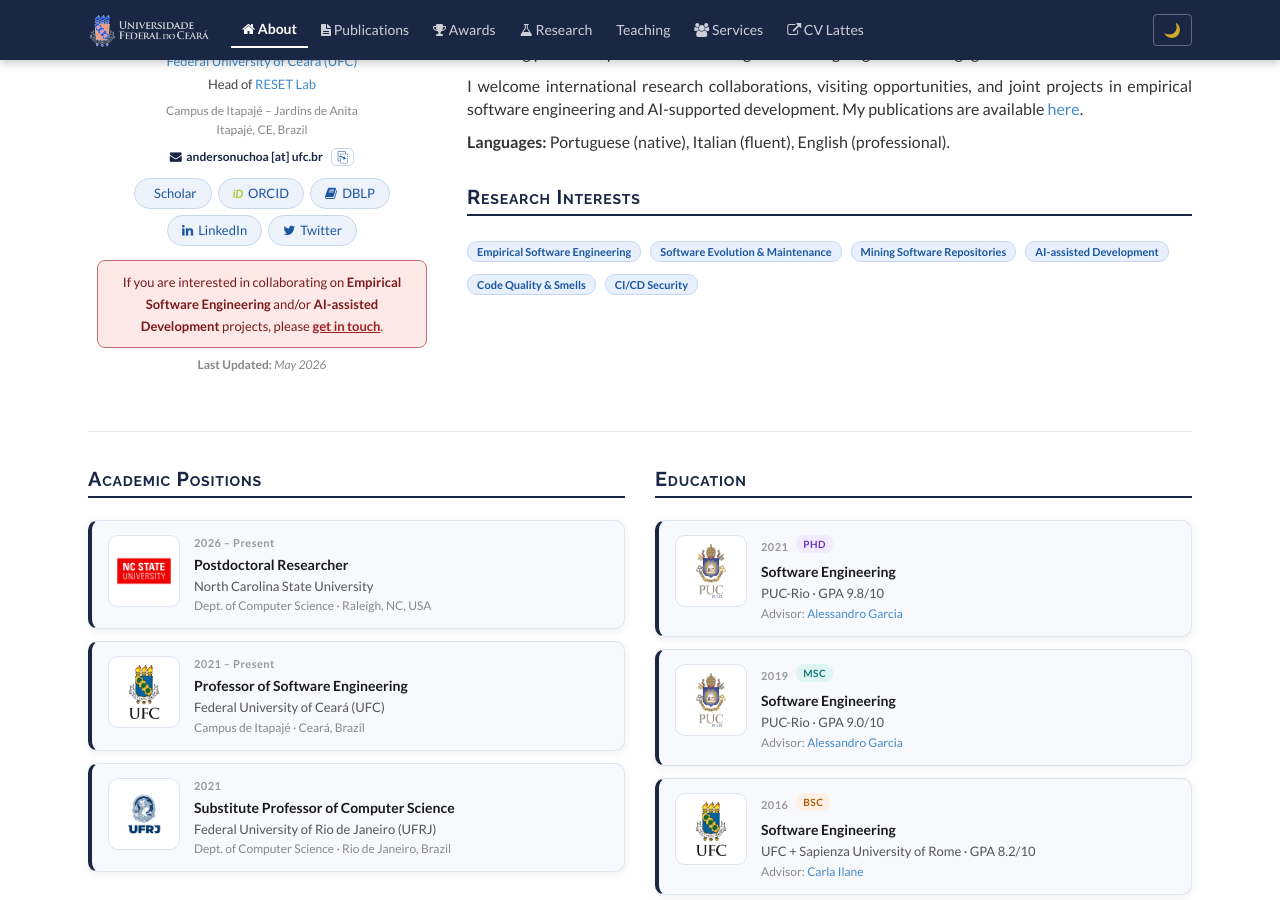
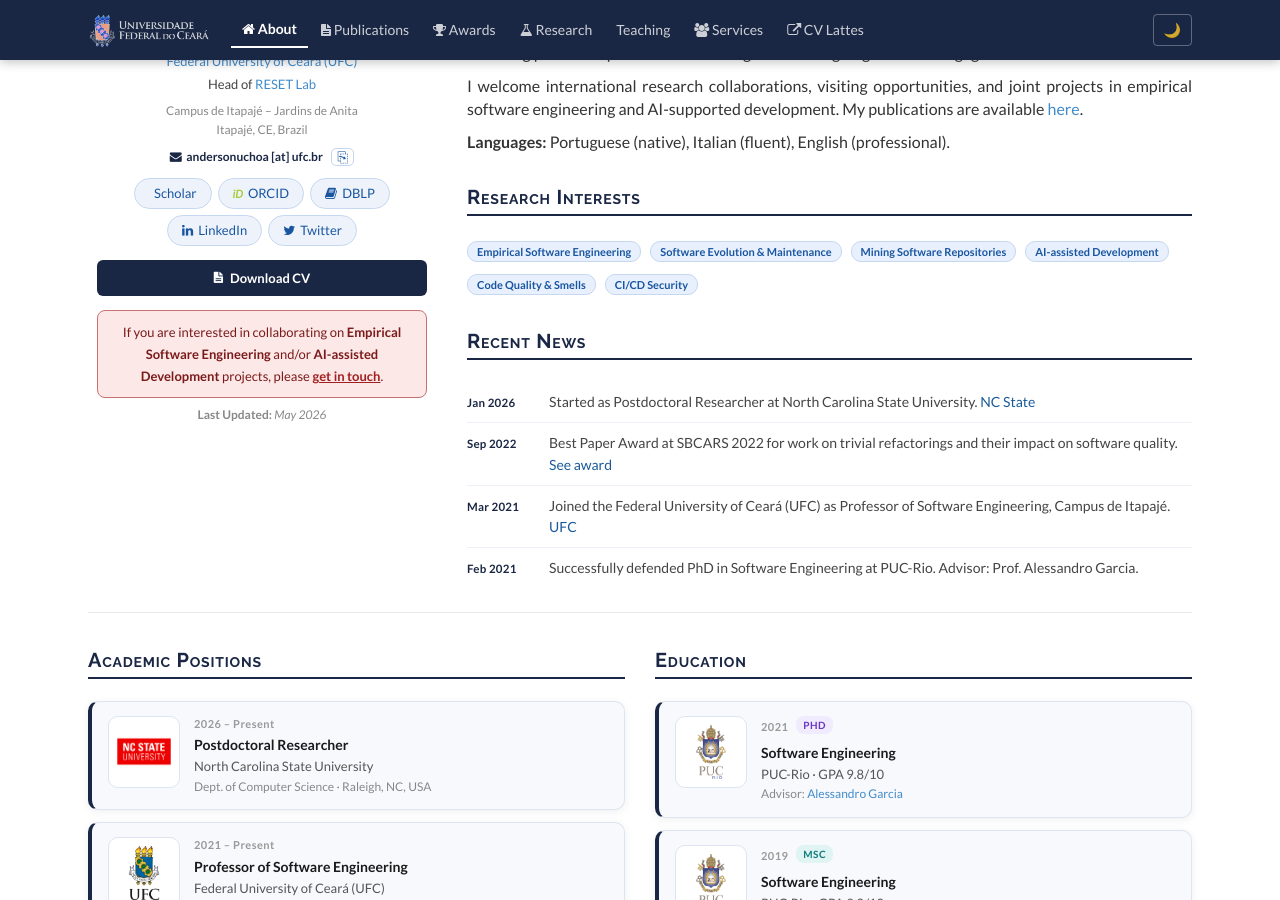
Before and after one commit to anderson-uchoa/anderson-uchoa.github.io, a Jekyll site: the page built from index.html, in a window 1280 px wide and 900 px high, scrolled down 363 px. Built offline with Jekyll 4.4.1, drawn with Linux system fonts in a browser that asks for light colours.

Commit message:
Add news section, CV button, 404 page, and sitemap
- _data/news.yml: data-driven recent news items on homepage
- index.html: Recent News section in right column; Download CV button in left column
- 404.html: custom not-found page with site layout
- _config.yml: enable jekyll-sitemap plugin (GitHub Pages supported)
- css/style.css: styles for news list, CV button, and 404 page

Co-Authored-By: Claude Sonnet 4.6 <noreply@anthropic.com>

```diff
--- a/_config.yml
+++ b/_config.yml
@@ -2,6 +2,8 @@ title: Anderson Uchôa
 url: "https://anderson-uchoa.github.io"
 baseurl: ""
 markdown: kramdown
+plugins:
+  - jekyll-sitemap
 exclude:
   - README.md
   - Gemfile
--- /dev/null
+++ b/_data/news.yml
@@ -0,0 +1,19 @@
+# Recent news items — add new entries at the top, oldest at the bottom.
+# Fields: date (string), text (HTML supported), link (optional), link_text (optional)
+- date: "Jan 2026"
+  text: "Started as Postdoctoral Researcher at North Carolina State University."
+  link: "https://www.ncsu.edu/"
+  link_text: "NC State"
+
+- date: "Sep 2022"
+  text: "Best Paper Award at SBCARS 2022 for work on trivial refactorings and their impact on software quality."
+  link: "awards.html"
+  link_text: "See award"
+
+- date: "Mar 2021"
+  text: "Joined the Federal University of Ceará (UFC) as Professor of Software Engineering, Campus de Itapajé."
+  link: "https://www.ufc.br/"
+  link_text: "UFC"
+
+- date: "Feb 2021"
+  text: "Successfully defended PhD in Software Engineering at PUC-Rio. Advisor: Prof. Alessandro Garcia."
--- a/css/style.css
+++ b/css/style.css
@@ -2185,6 +2185,25 @@ html.dark-mode #scroll-indicator { color: rgba(255,255,255,0.45); }
 	text-align: center;
 }
 
+.about-cv-btn {
+	display: flex;
+	align-items: center;
+	justify-content: center;
+	gap: 7px;
+	margin: 14px 0 10px;
+	padding: 9px 20px;
+	background: #1a2744;
+	color: #fff;
+	font-size: 13px;
+	font-weight: 600;
+	border-radius: 6px;
+	text-decoration: none;
+	transition: background 0.18s, opacity 0.18s;
+}
+.about-cv-btn:hover { background: #243560; color: #fff; text-decoration: none; }
+html.dark-mode .about-cv-btn { background: #2a3a60; }
+html.dark-mode .about-cv-btn:hover { background: #344a7a; }
+
 .about-right {
 	padding-left: 16px;
 }
@@ -2551,6 +2570,86 @@ html.dark-mode .srv-role--chair      { background: #1e1800; color: #c0a020; }
 html.dark-mode .journal-tag          { background: #1e2a40; border-color: #2a3a58; color: #c0d0e8; }
 
 /* ======================================================
+   News list
+   ====================================================== */
+.news-list {
+	list-style: none;
+	padding: 0;
+	margin: 0;
+}
+.news-item {
+	display: flex;
+	gap: 14px;
+	align-items: baseline;
+	padding: 9px 0;
+	border-bottom: 1px solid #edf1f7;
+	font-size: 13.5px;
+	line-height: 1.55;
+}
+.news-item:last-child { border-bottom: none; }
+.news-date {
+	flex-shrink: 0;
+	font-size: 11.5px;
+	font-weight: 700;
+	color: #1a2744;
+	min-width: 68px;
+	letter-spacing: 0.02em;
+}
+.news-text { color: #444; }
+.news-text a { color: #1a5a9a; text-decoration: none; }
+.news-text a:hover { text-decoration: underline; }
+
+html.dark-mode .news-item  { border-bottom-color: #2a3550; }
+html.dark-mode .news-date  { color: #93b4e6; }
+html.dark-mode .news-text  { color: #bbb; }
+html.dark-mode .news-text a { color: #7ab0e0; }
+
+/* ======================================================
+   404 page
+   ====================================================== */
+.not-found-wrap {
+	text-align: center;
+	padding: 80px 0 120px;
+}
+.not-found-code {
+	font-size: 96px;
+	font-weight: 800;
+	color: #e0e8f4;
+	line-height: 1;
+	margin: 0 0 8px;
+	letter-spacing: -4px;
+}
+.not-found-title {
+	font-size: 28px;
+	font-weight: 700;
+	color: #1a2744;
+	margin: 0 0 12px;
+}
+.not-found-msg {
+	font-size: 15px;
+	color: #666;
+	margin: 0 0 28px;
+}
+.not-found-btn {
+	display: inline-block;
+	padding: 10px 28px;
+	background: #1a2744;
+	color: #fff;
+	border-radius: 6px;
+	font-size: 14px;
+	font-weight: 600;
+	text-decoration: none;
+	transition: background 0.18s;
+}
+.not-found-btn:hover { background: #243560; color: #fff; text-decoration: none; }
+
+html.dark-mode .not-found-code  { color: #1e2d4a; }
+html.dark-mode .not-found-title { color: #e0e0e0; }
+html.dark-mode .not-found-msg   { color: #888; }
+html.dark-mode .not-found-btn   { background: #2a3a60; }
+html.dark-mode .not-found-btn:hover { background: #344a7a; }
+
+/* ======================================================
    Footer
    ====================================================== */
 #site-footer {
--- a/index.html
+++ b/index.html
@@ -58,6 +58,9 @@ active: about
 							<i class="icon-twitter" aria-hidden="true"></i> Twitter
 						</a>
 					</div>
+					<a href="files/cv.pdf" class="about-cv-btn" target="_blank" rel="noopener noreferrer">
+						<i class="icon-file-text" aria-hidden="true"></i> Download CV
+					</a>
 					<div class="about-cta">
 						If you are interested in collaborating on <strong>Empirical Software Engineering</strong> and/or <strong>AI-assisted Development</strong> projects, please <a href="mailto:andersonuchoa@ufc.br">get in touch</a>.
 					</div>
@@ -98,6 +101,16 @@ active: about
 						<span class="research-tag">{{ interest | escape }}</span>
 						{% endfor %}
 					</div>
+
+					<h2 class="section-title" style="margin-top:32px">Recent News</h2>
+					<ul class="news-list">
+						{% for item in site.data.news %}
+						<li class="news-item">
+							<span class="news-date">{{ item.date | escape }}</span>
+							<span class="news-text">{{ item.text }}{% if item.link %} <a href="{{ item.link }}" target="_blank" rel="noopener noreferrer">{{ item.link_text | escape }}</a>{% endif %}</span>
+						</li>
+						{% endfor %}
+					</ul>
 
 				</div>
 			</div>
```
Also changed, not shown: 404.html (added, +17 -0 lines).
